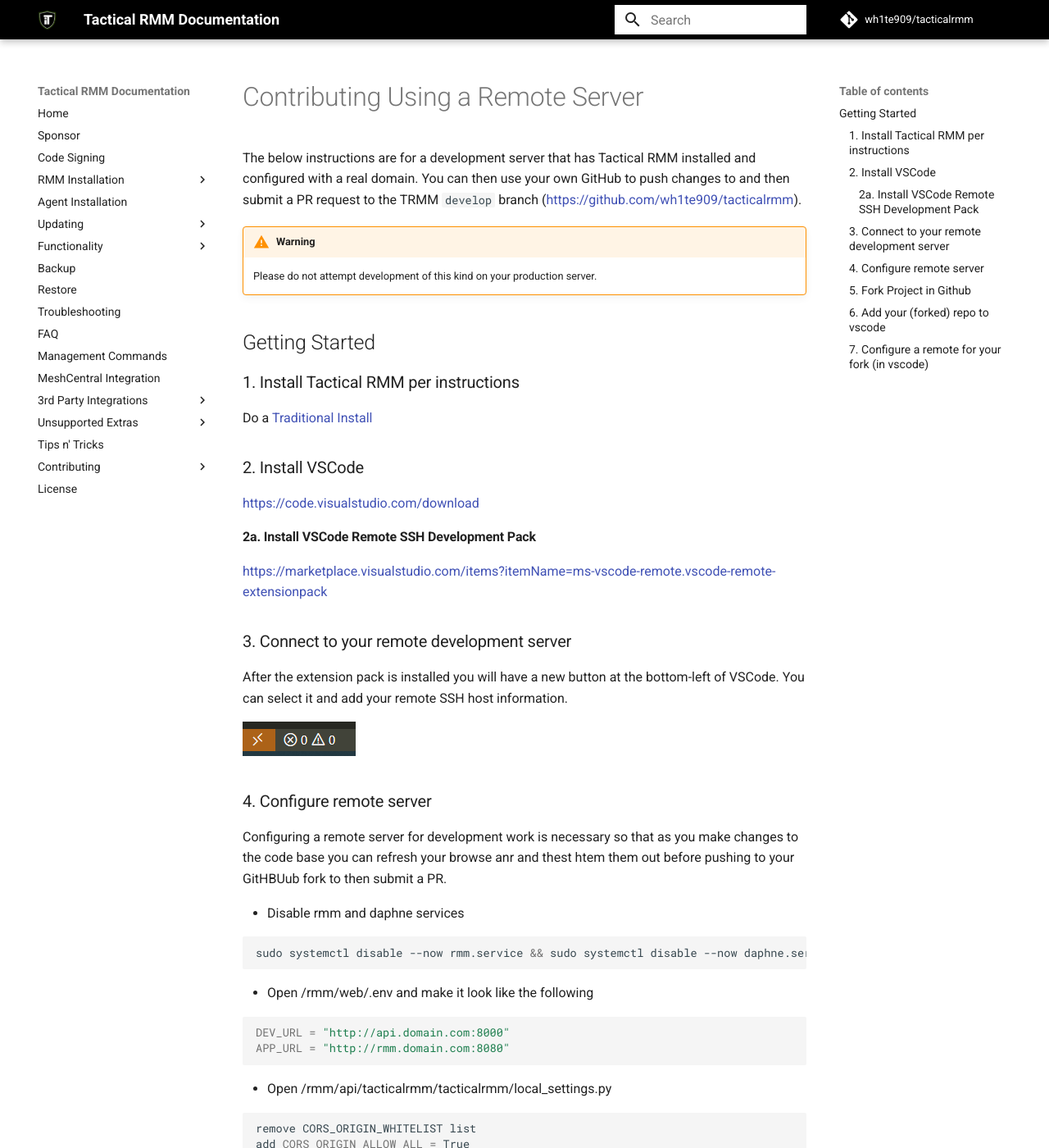
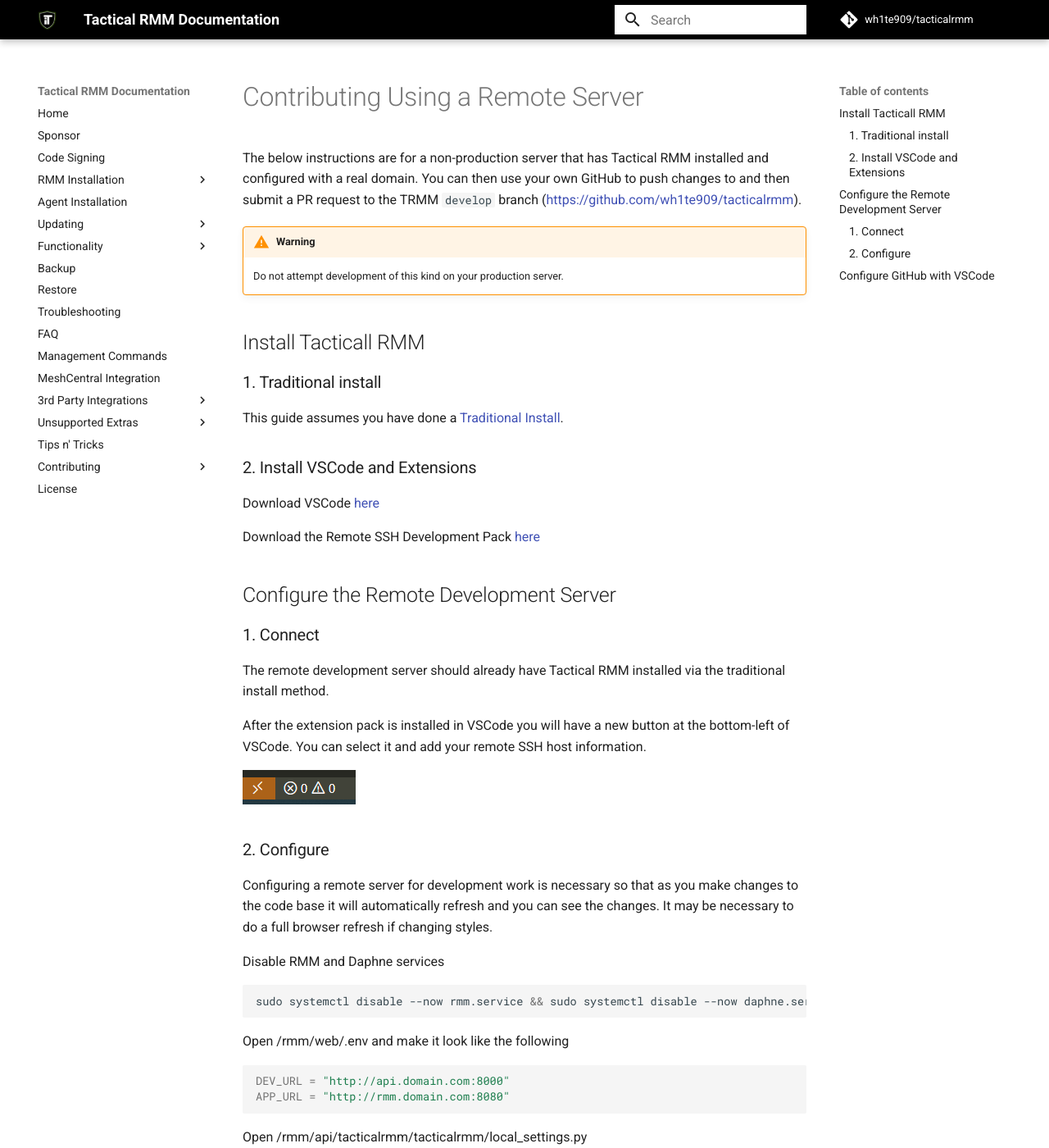
Before and after one commit to amidaware/trmm-docs, an MkDocs documentation site: the page built from docs/docs/contributing_using_a_remote_server.md, in a window 1280 px wide and 1400 px high. Shown: the whole window at 82% size. Built offline with MkDocs 1.6.1 and Material for MkDocs 9.7.7, drawn with Linux system fonts in a browser that asks for light colours; comment, search, counter and statistics services are not loaded; some of the changed text lies outside the part shown.

Commit message:
subzdev doc revamp

````diff
--- a/docs/docs/contributing_using_a_remote_server.md
+++ b/docs/docs/contributing_using_a_remote_server.md
@@ -1,135 +1,115 @@
 # Contributing Using a Remote Server
 
-The below instructions are for a development server that has Tactical RMM installed and configured with a real domain. You can then use your own GitHub to push changes to and then submit a PR request to the TRMM `develop` branch (<https://github.com/wh1te909/tacticalrmm>).
+The below instructions are for a non-production server that has Tactical RMM installed and configured with a real domain. You can then use your own GitHub to push changes to and then submit a PR request to the TRMM `develop` branch (<https://github.com/wh1te909/tacticalrmm>).
 
 !!!warning
-    Please do not attempt development of this kind on your production server.
+    Do not attempt development of this kind on your production server.
 
-## Getting Started
+## Install Tacticall RMM
 
-### 1. Install Tactical RMM per instructions
+### 1. Traditional install
 
-Do a [Traditional Install](https://wh1te909.github.io/tacticalrmm/install_server/)
+This guide assumes you have done a [Traditional Install](https://wh1te909.github.io/tacticalrmm/install_server/).
 
-### 2. Install VSCode
+### 2. Install VSCode and Extensions
+Download VSCode [here](https://code.visualstudio.com/download)
 
-<https://code.visualstudio.com/download>
+Download the Remote SSH Development Pack [here](https://marketplace.visualstudio.com/items?itemName=ms-vscode-remote.vscode-remote-extensionpack)
 
-#### 2a. Install VSCode Remote SSH Development Pack
+## Configure the Remote Development Server
+### 1. Connect
 
-<https://marketplace.visualstudio.com/items?itemName=ms-vscode-remote.vscode-remote-extensionpack>
+The remote development server should already have Tactical RMM installed via the traditional install method.
 
-### 3. Connect to your remote development server
-
-After the extension pack is installed you will have a new button at the bottom-left of VSCode. You can select it and add your remote SSH host information.
+After the extension pack is installed in VSCode you will have a new button at the bottom-left of VSCode. You can select it and add your remote SSH host information.
 
 ![RemoteSSH](images/Remote_SSH_connection.png)
 
-### 4. Configure remote server
+### 2. Configure
 
-Configuring a remote server for development work is necessary so that as you make changes to the code base you can refresh your browse anr and thest htem them out before pushing to your GitHBUub fork to then submit a PR.
+Configuring a remote server for development work is necessary so that as you make changes to the code base it will automatically refresh and you can see the changes. It may be necessary to do a full browser refresh if changing styles.
 
-- Disable rmm and daphne services
+Disable RMM and Daphne services
 
 ```bash
 sudo systemctl disable --now rmm.service && sudo systemctl disable --now daphne.service
 ```
 
-- Open /rmm/web/.env and make it look like the following
+Open /rmm/web/.env and make it look like the following
 
 ```bash
 DEV_URL = "http://api.domain.com:8000"
 APP_URL = "http://rmm.domain.com:8080"
 ```
 
-- Open /rmm/api/tacticalrmm/tacticalrmm/local_settings.py
-
-```bash
-remove CORS_ORIGIN_WHITELIST list
-add CORS_ORIGIN_ALLOW_ALL = True
-```
+Open /rmm/api/tacticalrmm/tacticalrmm/local_settings.py
 
 ```bash
 change DEBUG = True
 ```
+Remove
+```bash
+CORS_ORIGIN_WHITELIST list
+```
+Add
+```bash
+CORS_ORIGIN_ALLOW_ALL = True
+```
 
-- cd /rmm/api/tacticalrmm/
+Add the following to the ALLOWED HOSTS
+```bash
+rmm.doamin.com
+```
+cd /rmm/api/tacticalrmm/
 
 ```bash
 source ../env/bin/activate
 ```
 
-- Install requirements
+Install requirements
 
 ```bash
 pip install -r requirements-dev.txt -r requirements-test.txt
 ```
 
-- Start Django backend
+Start Django backend
 
 ```bash
 python manage.py runserver 0:8000
 ```
 
-- Open a new terminal and compile quasar frontend
+Open a new terminal and compile quasar frontend
 
 ```bash
 cd /rmm/web
 npm install
+npm install -g @quasar/cli
 quasar dev
 ```
 
-- If you get quasar command not found
-
-```bash
-npm install -g @quasar/cli
-```
-
-- If you receive a CORS error when trying to log into your server via localhost or IP
-
+!!!info If you receive a CORS error when trying to log into your server via localhost or IP, try the following
 ```bash
 rm -rf node_modules .quasar
 npm install
 quasar dev
 ```
+You should now have a localhost and IP based URL to view that has a live reload feature.
 
-- Make sure u are on develop branch
+## Configure GitHub with VSCode
+!!!info Make sure you are submitting Pull Requests to the develop branch.
+Follow this guide for a good introduction to GitHub: <https://www.digitalocean.com/community/tutorials/how-to-create-a-pull-request-on-github>
 
+Make sure u are on develop branch
 ```bash
 git checkout develop
 ```
+git remote -v should look like the following
+```bash
+origin  https://github.com/yourusername/tacticalrmm.git (fetch)
+origin  https://github.com/yourusername/tacticalrmm.git (push)
+upstream https://github.com/wh1te909/tacticalrmm.git (fetch)
+upstream https://github.com/wh1te909/tacticalrmm.git (push)
+```
+You will commit the change to your GitHub and from within GitHub you can then submit a PR to the develop branch of wh1te909 Tactical RMM.
 
-### 5. Fork Project in Github
-
-This is making a duplicate of the code under your Github that you can edit
-
-<https://github.com/wh1te909/tacticalrmm>
-
-![ForkIt](images/vscode-forkit.png)
-
-### 6. Add your (forked) repo to vscode
-
-Clone repository
-
-Login to your Github
-
-Remote - SSH
-
-### 7. Configure a remote for your fork (in vscode)
-
-<https://docs.github.com/en/github/collaborating-with-issues-and-pull-requests/configuring-a-remote-for-a-fork>
-
-Configure your local fork and tell it where the original code repo is so you can compare and merge updates later when official repo is updated
-
-Add upstream repo
-
-```bash
-git remote add upstream https://github.com/your username/tacticalrmm
-```
-
-git remove -v should look like the following
-
-```bash
-tacticalrmm     https://github.com/yourusername/tacticalrmm (fetch)
-tacticalrmm     https://github.com/yourusername/tacticalrmm (push)es
-```
+More to come...
````
